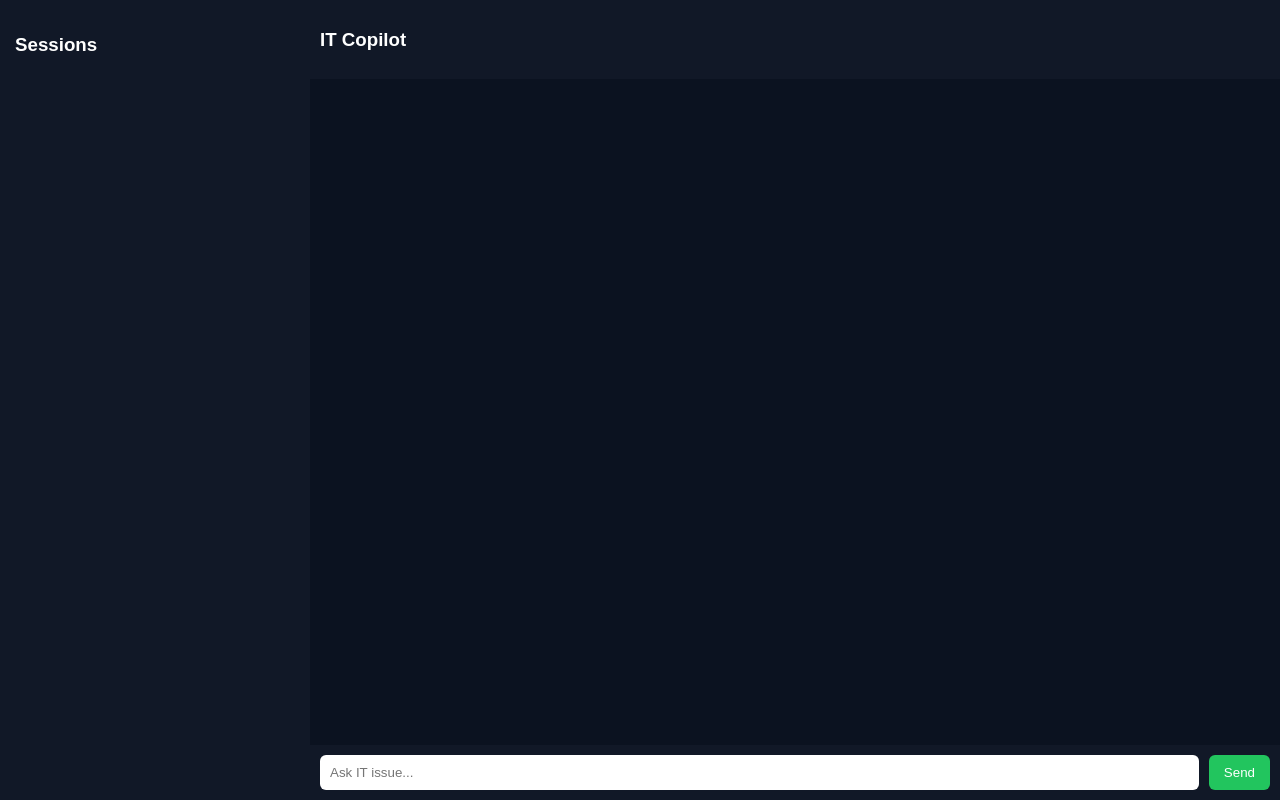
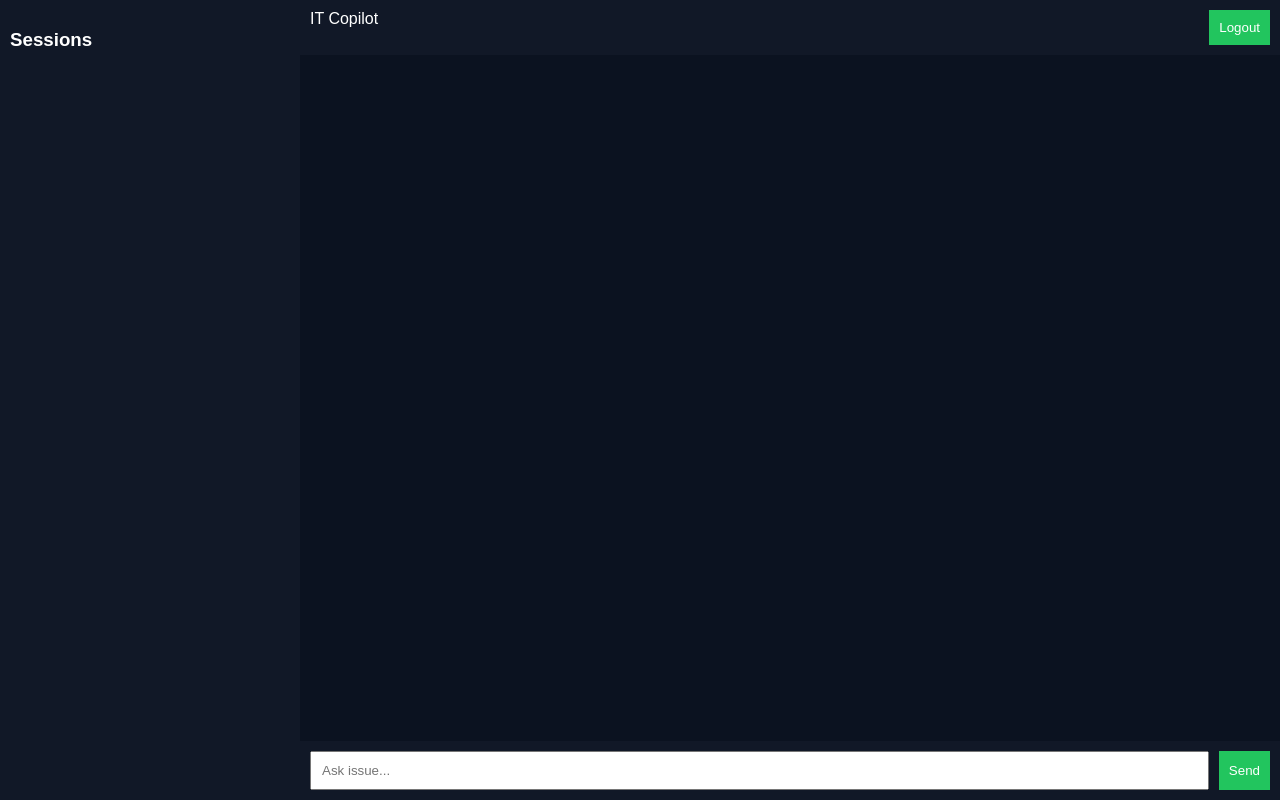
Before and after one commit to bgrider1984/it-ai-tool, a Flask app: page /dashboard in a window 1280 px wide. Run offline with Flask 3, Linux system fonts and the light colour scheme; the visitor is signed in with stand-in values (Sample User, id 1); data that the repository does not hold is empty.

Commit message:
Update dashboard.html

```diff
--- a/templates/dashboard.html
+++ b/templates/dashboard.html
@@ -2,7 +2,7 @@
 <html>
 <head>
 <meta charset="UTF-8">
-<title>IT Copilot Dashboard</title>
+<title>IT Copilot</title>
 
 <style>
 body {
@@ -17,20 +17,14 @@ body {
 .sidebar {
     width:280px;
     background:#111827;
-    padding:15px;
-    overflow-y:auto;
+    padding:10px;
 }
 
 .session {
     padding:10px;
     margin:5px 0;
     background:#1f2937;
-    border-radius:6px;
     cursor:pointer;
-}
-
-.session:hover {
-    background:#374151;
 }
 
 .main {
@@ -40,21 +34,22 @@ body {
 }
 
 .header {
+    display:flex;
+    justify-content:space-between;
     padding:10px;
     background:#111827;
 }
 
 #chat {
     flex:1;
+    padding:10px;
     overflow-y:auto;
-    padding:15px;
 }
 
 .msg {
     margin:10px 0;
     padding:10px;
-    border-radius:8px;
-    max-width:70%;
+    border-radius:6px;
 }
 
 .user { background:#2563eb; margin-left:auto; }
@@ -69,16 +64,13 @@ body {
 input {
     flex:1;
     padding:10px;
-    border:none;
-    border-radius:6px;
 }
 
 button {
     margin-left:10px;
-    padding:10px 15px;
+    padding:10px;
     background:#22c55e;
     border:none;
-    border-radius:6px;
     color:white;
     cursor:pointer;
 }
@@ -95,13 +87,14 @@ button {
 <div class="main">
 
 <div class="header">
-    <h3>IT Copilot</h3>
+    <div>IT Copilot</div>
+    <button onclick="logout()">Logout</button>
 </div>
 
 <div id="chat"></div>
 
 <div class="input-area">
-    <input id="input" placeholder="Ask IT issue...">
+    <input id="input" placeholder="Ask issue...">
     <button onclick="send()">Send</button>
 </div>
 
@@ -109,51 +102,21 @@ button {
 
 <script>
 
-let currentSession = null;
-
 function add(text, cls){
-    const div = document.createElement("div");
-    div.className = "msg " + cls;
-    div.textContent = text;
-    document.getElementById("chat").appendChild(div);
+    const d = document.createElement("div");
+    d.className = "msg " + cls;
+    d.textContent = text;
+    document.getElementById("chat").appendChild(d);
 }
 
-async function loadSessions(){
-
-    const res = await fetch("/sessions", {credentials:"include"});
-    if(!res.ok) return;
-
-    const data = await res.json();
-
-    const container = document.getElementById("sessions");
-    container.innerHTML = "";
-
-    data.forEach(s => {
-        const div = document.createElement("div");
-        div.className = "session";
-        div.textContent = s.title;
-        div.onclick = () => loadSession(s.session_id);
-        container.appendChild(div);
-    });
-}
-
-async function loadSession(sid){
-
-    const res = await fetch("/load_session/" + sid, {
-        credentials:"include"
-    });
-
-    if(!res.ok) return;
-
-    const data = await res.json();
-
-    const chat = document.getElementById("chat");
-    chat.innerHTML = "";
-
-    data.forEach(m => {
-        add(m.message, m.role === "user" ? "user" : "bot");
-    });
-}
+/* ENTER KEY FIX (ROBUST) */
+document.addEventListener("keydown", function(e){
+    if(e.key === "Enter"){
+        if(document.activeElement.id === "input"){
+            send();
+        }
+    }
+});
 
 async function send(){
 
@@ -162,26 +125,39 @@ async function send(){
     if(!msg) return;
 
     input.value = "";
-
     add(msg, "user");
 
     const res = await fetch("/ask", {
         method:"POST",
         headers:{"Content-Type":"application/json"},
         credentials:"include",
-        body: JSON.stringify({ message: msg })
+        body: JSON.stringify({message: msg})
     });
 
-    if(!res.ok){
-        const err = await res.text();
-        add("Server: " + err, "bot");
-        return;
-    }
+    const data = await res.json();
+
+    add(data.response || "No response", "bot");
+}
+
+function logout(){
+    window.location.href = "/logout";
+}
+
+async function loadSessions(){
+    const res = await fetch("/sessions", {credentials:"include"});
+    if(!res.ok) return;
 
     const data = await res.json();
-    add(data.response, "bot");
 
-    loadSessions();
+    const c = document.getElementById("sessions");
+    c.innerHTML = "";
+
+    data.forEach(s => {
+        const d = document.createElement("div");
+        d.className = "session";
+        d.textContent = s.title;
+        c.appendChild(d);
+    });
 }
 
 loadSessions();
```
